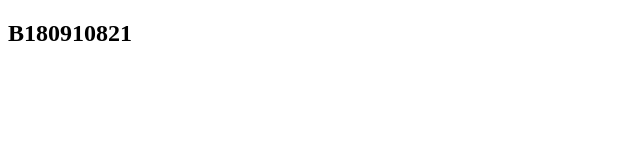
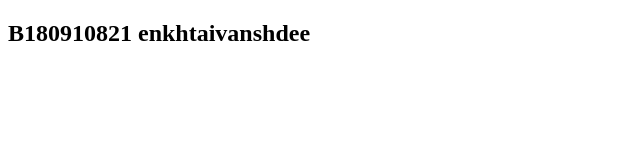
Before and after one commit to Khlnpeace/FCS314-SoftwareDesignAndArchitecture, a plain HTML site: page lab2/lab2.html in a window 1280 px wide. Shown: the whole page, without its empty margins (0-640 px from the left). Drawn offline with Linux system fonts and the light colour scheme.

Commit message:
taiwnaa push

```diff
--- a/lab2/lab2.html
+++ b/lab2/lab2.html
@@ -7,6 +7,6 @@
     <title>Document</title>
 </head>
 <body>
-    <h2>B180910821</h2>
+    <h2>B180910821 enkhtaivanshdee</h2>
 </body>
 </html>
```
